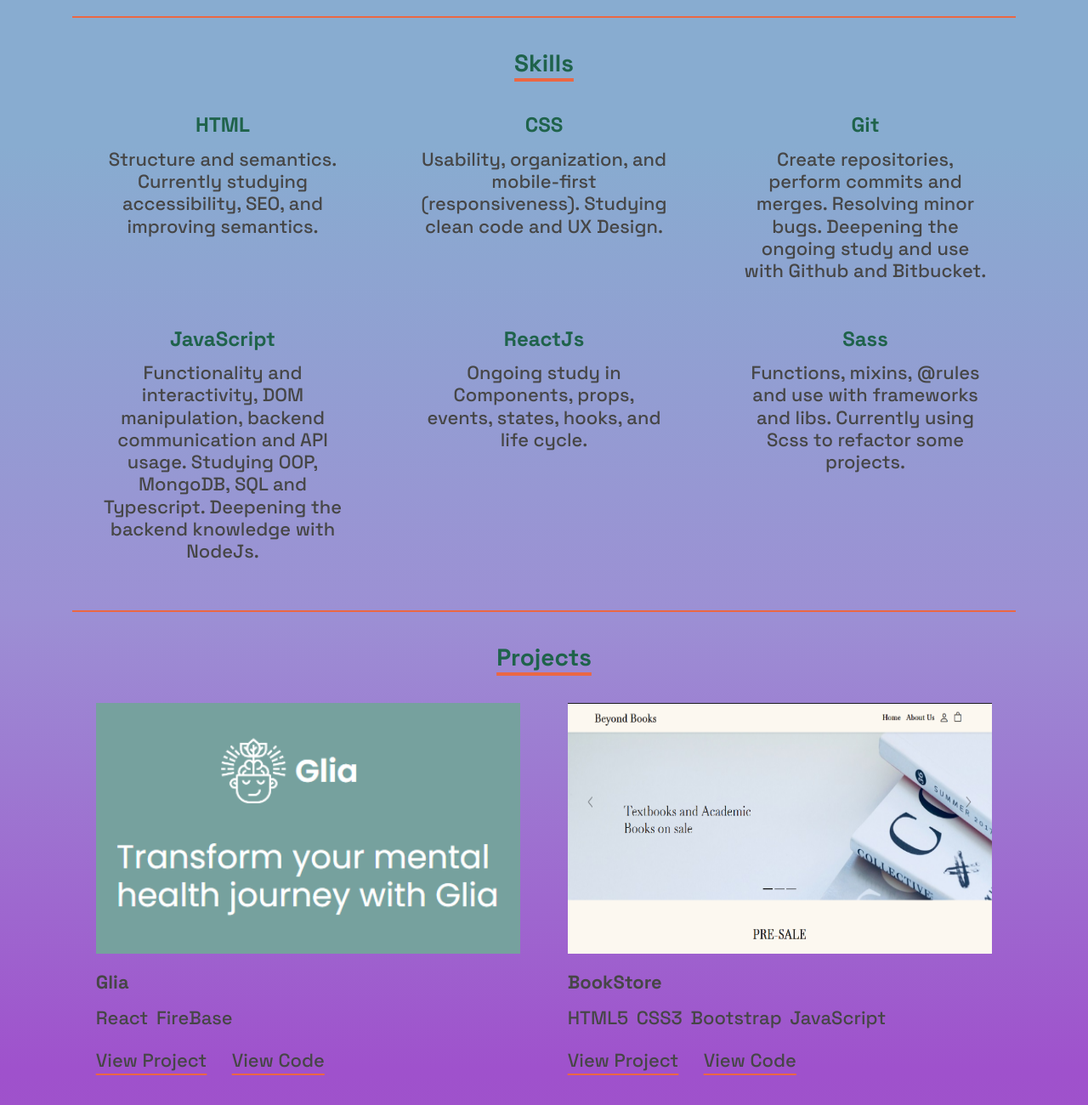
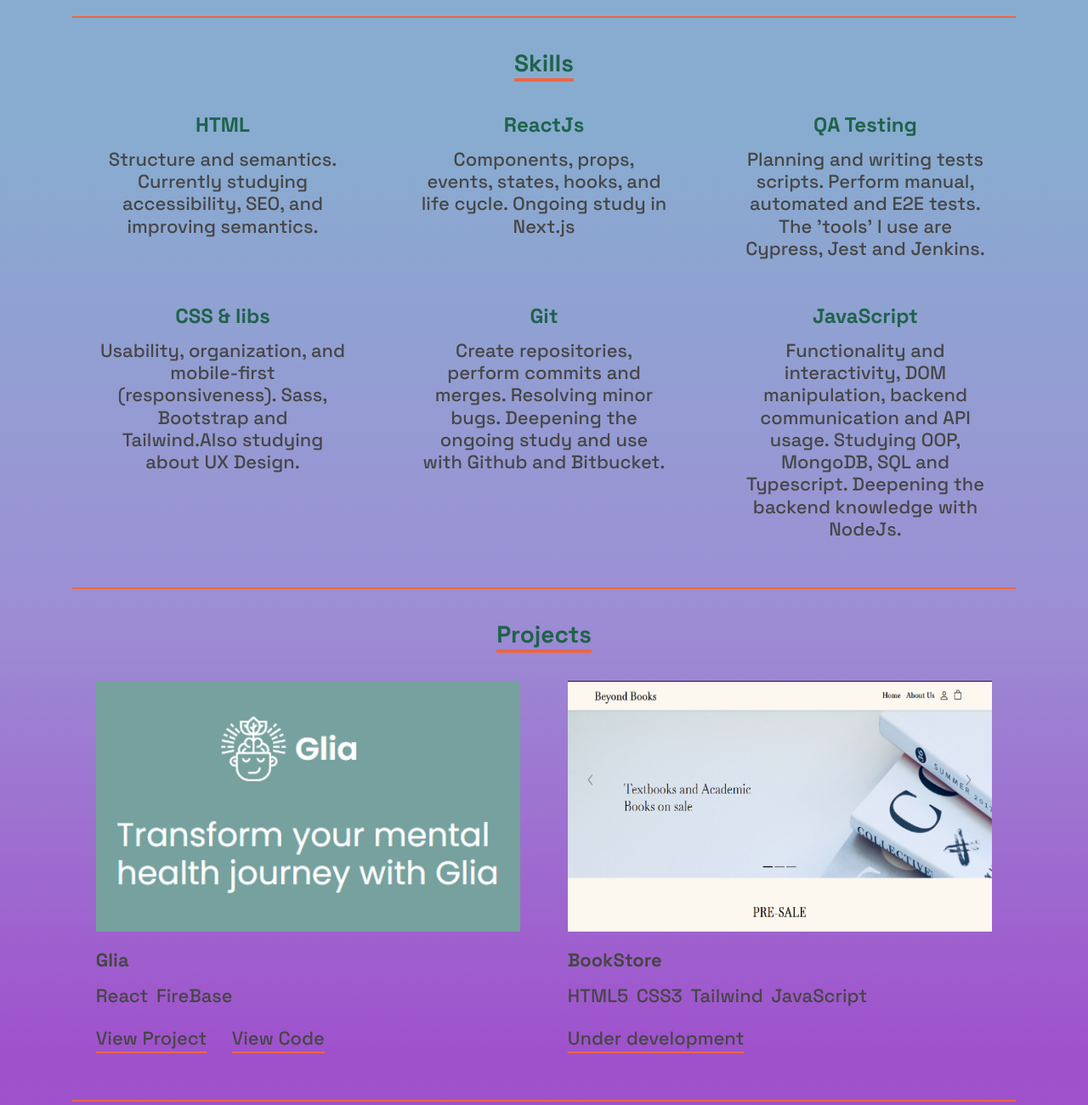
Before and after one commit to Caroline-Barbosa-Vilar/portfolio, a website: page public/index.html in a window 1280 px wide. Shown: the part 1460-2760 px from the top of the page at 85% size. Drawn offline with Linux system fonts and the light colour scheme.

Commit message:
remove the unsuable links on projeto bookstore and change the skills order

```diff
--- a/public/index.html
+++ b/public/index.html
@@ -81,8 +81,16 @@
             <p class="skills__items--text">Structure and semantics. Currently studying accessibility, SEO, and improving semantics.</p>
           </div>
           <div class="skills__items">
-            <h3 class="skills__items--title">CSS</h3>
-            <p class="skills__items--text">Usability, organization, and mobile-first (responsiveness). Studying clean code and UX Design.</p>
+            <h3 class="skills__items--title">ReactJs</h3>
+            <p class="skills__items--text">Components, props, events, states, hooks, and life cycle. Ongoing study in Next.js</p>
+          </div>
+          <div class="skills__items">
+            <h3 class="skills__items--title">QA Testing</h3>
+            <p class="skills__items--text">Planning and writing tests scripts. Perform manual, automated and E2E tests. The 'tools' I use are Cypress, Jest and Jenkins.</p>
+          </div>
+          <div class="skills__items">
+            <h3 class="skills__items--title">CSS & libs</h3>
+            <p class="skills__items--text">Usability, organization, and mobile-first (responsiveness). Sass, Bootstrap and Tailwind.Also studying about UX Design.</p>
           </div>
           <div class="skills__items">
             <h3 class="skills__items--title">Git</h3>
@@ -91,14 +99,6 @@
           <div class="skills__items">
             <h3 class="skills__items--title">JavaScript</h3>
             <p class="skills__items--text">Functionality and interactivity, DOM manipulation, backend communication and API usage. Studying OOP, MongoDB, SQL and Typescript. Deepening the backend knowledge with NodeJs.</p>
-          </div>
-          <div class="skills__items">
-            <h3 class="skills__items--title">ReactJs</h3>
-            <p class="skills__items--text">Ongoing study in Components, props, events, states, hooks, and life cycle.</p>
-          </div>
-          <div class="skills__items">
-            <h3 class="skills__items--title">Sass</h3>
-            <p class="skills__items--text">Functions, mixins, @rules and use with frameworks and libs. Currently using Scss to refactor some projects.</p>
           </div>
         </div>
       </section>
@@ -124,12 +124,13 @@
             <p class="projects__item--tags">
               <span class="projects__tags--stack">HTML5</span>
               <span class="projects__tags--stack">CSS3</span>
-              <span class="projects__tags--stack">Bootstrap</span>
+              <span class="projects__tags--stack">Tailwind</span>
               <span class="projects__tags--stack">JavaScript</span>
             </p>
             <div class="projects__item--info">
-              <a href="#" class="projects__item--link" target="_blank">View Project</a>
-              <a href="#" class="projects__item--link" target="_blank">View Code</a>
+              <p>Under development</p>
+              <!-- <a href="#to-do" class="projects__item--link" target="_blank">View Project</a>
+              <a href="#to-do" class="projects__item--link" target="_blank">View Code</a> -->
             </div>
           </div>
         </div>
--- a/public/styles/components/_projects.scss
+++ b/public/styles/components/_projects.scss
@@ -52,6 +52,9 @@
         @include desktop {
           font-size: $font-size-22;
         }
+        & p {
+          @include border-bottom;
+        }
         .projects__item--link {
           font-size: $font-size-18;
           margin-right: 1.5rem;
```
Also changed, not shown: public/styles/style.css, 1 other file.
